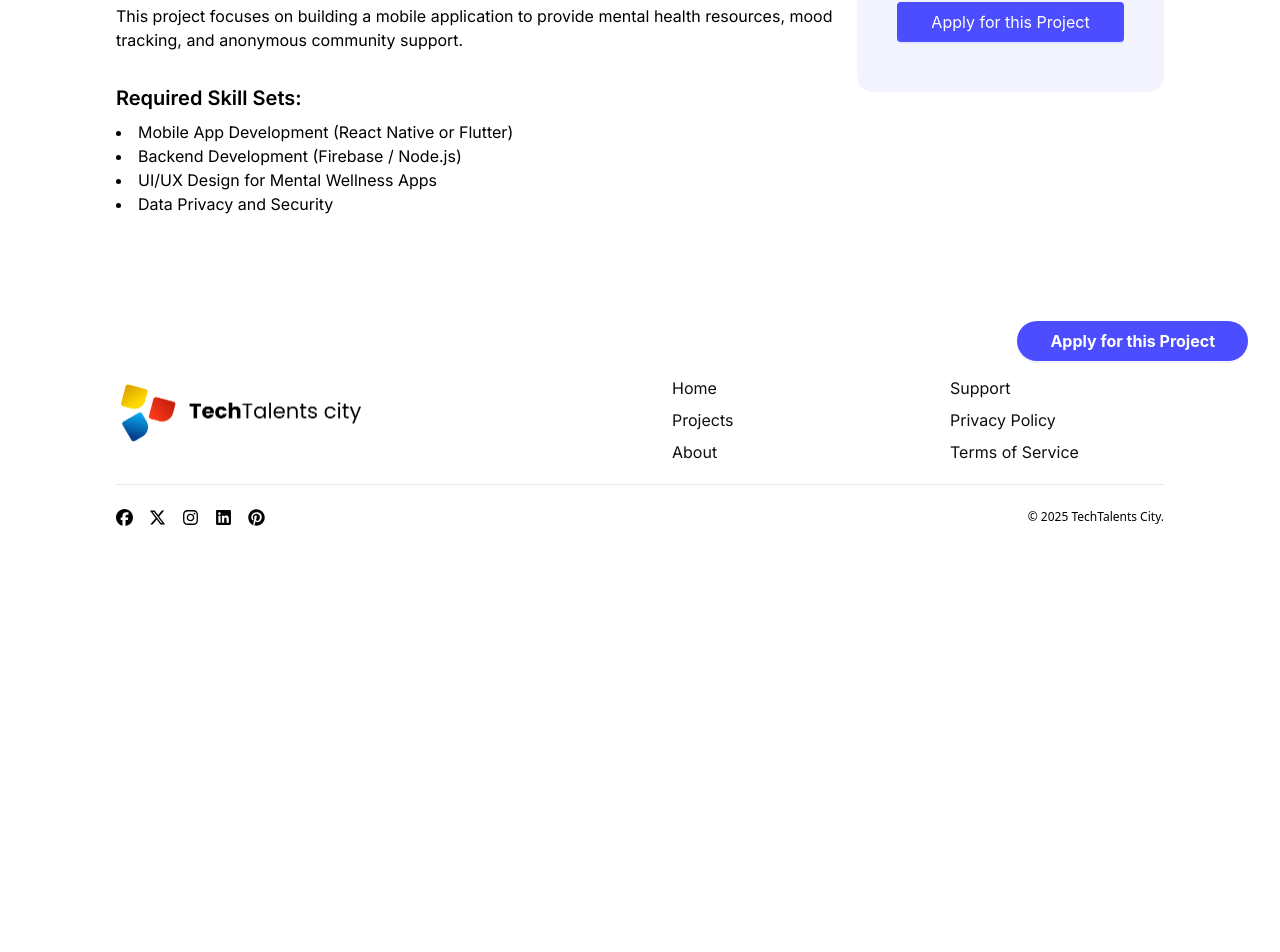
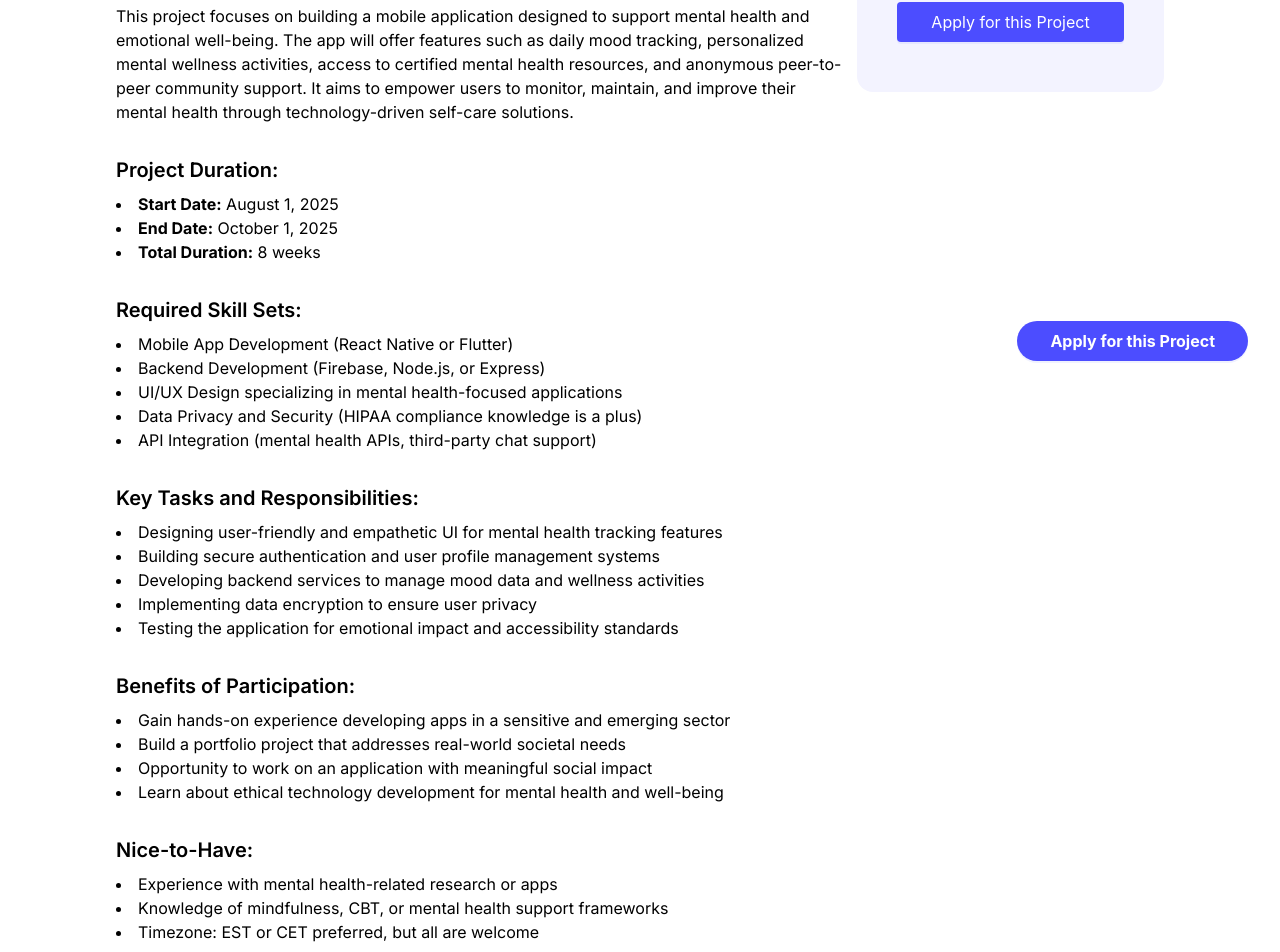
Before and after one commit to techtalentscity/techtalentscity.github.io, a React (Vite) app: page /projects/mental-app in a window 1280 px wide. Shown: the part 407-1359 px from the top of the page. Before the commit the page ends 997 px from the top, so only its background shows below. Built offline with nearby package versions, Linux system fonts and the light colour scheme.

Commit message:
Update mental-app.jsx

```diff
--- a/src/Pages/ProjectDetail/mental-app.jsx
+++ b/src/Pages/ProjectDetail/mental-app.jsx
@@ -20,23 +20,72 @@ const MentalAppDetail = () => {
 
         <p className="text-[#131518] mb-2">Full-Time / Remote / <span className="text-red-500">Free</span></p>
 
+        {/* Project Description */}
         <div className="mb-8">
           <h2 className="text-xl font-semibold mb-2">Project Description:</h2>
           <p>
-            This project focuses on building a mobile application to provide mental health resources, mood tracking, and anonymous community support.
+            This project focuses on building a mobile application designed to support mental health and emotional well-being.
+            The app will offer features such as daily mood tracking, personalized mental wellness activities, access to certified mental health resources, and anonymous peer-to-peer community support.
+            It aims to empower users to monitor, maintain, and improve their mental health through technology-driven self-care solutions.
           </p>
         </div>
 
+        {/* Project Duration */}
+        <div className="mb-8">
+          <h2 className="text-xl font-semibold mb-2">Project Duration:</h2>
+          <ul className="list-disc list-inside">
+            <li><strong>Start Date:</strong> August 1, 2025</li>
+            <li><strong>End Date:</strong> October 1, 2025</li>
+            <li><strong>Total Duration:</strong> 8 weeks</li>
+          </ul>
+        </div>
+
+        {/* Required Skill Sets */}
         <div className="mb-8">
           <h2 className="text-xl font-semibold mb-2">Required Skill Sets:</h2>
           <ul className="list-disc list-inside">
             <li>Mobile App Development (React Native or Flutter)</li>
-            <li>Backend Development (Firebase / Node.js)</li>
-            <li>UI/UX Design for Mental Wellness Apps</li>
-            <li>Data Privacy and Security</li>
+            <li>Backend Development (Firebase, Node.js, or Express)</li>
+            <li>UI/UX Design specializing in mental health-focused applications</li>
+            <li>Data Privacy and Security (HIPAA compliance knowledge is a plus)</li>
+            <li>API Integration (mental health APIs, third-party chat support)</li>
           </ul>
         </div>
 
+        {/* Key Tasks and Responsibilities */}
+        <div className="mb-8">
+          <h2 className="text-xl font-semibold mb-2">Key Tasks and Responsibilities:</h2>
+          <ul className="list-disc list-inside">
+            <li>Designing user-friendly and empathetic UI for mental health tracking features</li>
+            <li>Building secure authentication and user profile management systems</li>
+            <li>Developing backend services to manage mood data and wellness activities</li>
+            <li>Implementing data encryption to ensure user privacy</li>
+            <li>Testing the application for emotional impact and accessibility standards</li>
+          </ul>
+        </div>
+
+        {/* Benefits of Participation */}
+        <div className="mb-8">
+          <h2 className="text-xl font-semibold mb-2">Benefits of Participation:</h2>
+          <ul className="list-disc list-inside">
+            <li>Gain hands-on experience developing apps in a sensitive and emerging sector</li>
+            <li>Build a portfolio project that addresses real-world societal needs</li>
+            <li>Opportunity to work on an application with meaningful social impact</li>
+            <li>Learn about ethical technology development for mental health and well-being</li>
+          </ul>
+        </div>
+
+        {/* Nice-to-Have Skills */}
+        <div className="mb-8">
+          <h2 className="text-xl font-semibold mb-2">Nice-to-Have:</h2>
+          <ul className="list-disc list-inside">
+            <li>Experience with mental health-related research or apps</li>
+            <li>Knowledge of mindfulness, CBT, or mental health support frameworks</li>
+            <li>Timezone: EST or CET preferred, but all are welcome</li>
+          </ul>
+        </div>
+
+        {/* Apply Button (Fixed) */}
         <div className="fixed bottom-8 right-8">
           <Button type="primary" size="large" className="rounded-full px-8 py-4 font-bold">
             Apply for this Project
@@ -44,6 +93,7 @@ const MentalAppDetail = () => {
         </div>
       </div>
 
+      {/* Sidebar Logo */}
       <div className="shrink-0 w-[307px] h-[312px] rounded-2xl p-10 bg-[#F3F3FF] flex justify-center items-center flex-col gap-6">
         <img src={logo} alt="Project Logo" className="w-[148px] h-[148px] object-cover" />
         <Button type="primary" size="large" block>Apply for this Project</Button>
```
